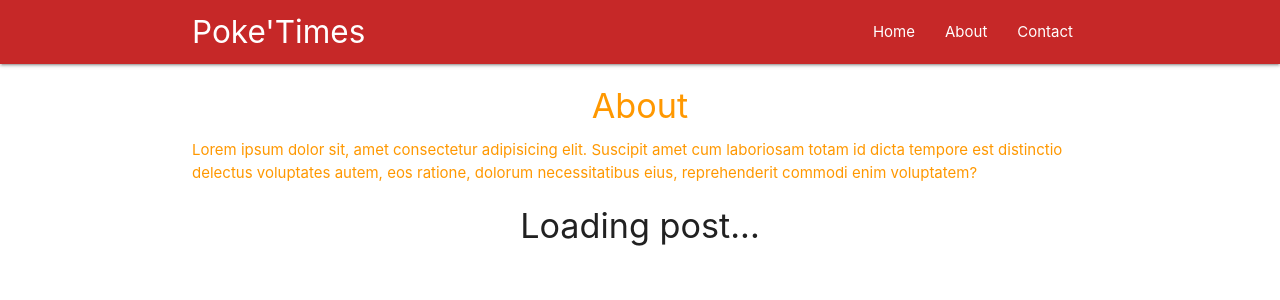
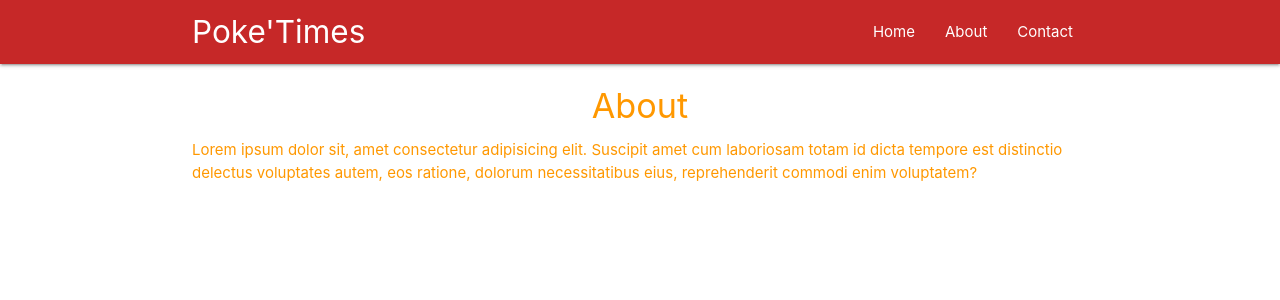
Before and after one commit to ironcarbon/poketimes, a React (Create React App) app: page /about in a window 1280 px wide. Shown: the top 300 px of the page. Built offline with nearby package versions, Linux system fonts and the light colour scheme; no server answers.

Commit message:
Added Switch Tag

```diff
--- a/src/App.js
+++ b/src/App.js
@@ -1,6 +1,6 @@
 import React, { Component } from 'react';
 import Navbar from './Components/Navbar';
-import { BrowserRouter, Route } from 'react-router-dom';
+import { BrowserRouter, Route, Switch } from 'react-router-dom';
 import Home from './Components/Home';
 import About from './Components/About';
 import Contact from './Components/Contact';
@@ -12,10 +12,13 @@ class App extends Component {
       <BrowserRouter>
         <div className="App">
           <Navbar />
-          <Route path='/' exact component={Home} />
-          <Route path='/about' component={About} />
-          <Route path='/contact' component={Contact} />
-          <Route path="/:post_id" component={Post} />
+          <Switch>
+            <Route path='/' exact component={Home} />
+            <Route path='/about' component={About} />
+            <Route path='/contact' component={Contact} />
+            <Route path="/:post_id" component={Post} />
+          </Switch>
+
 
         </div>
       </BrowserRouter>
--- a/src/Components/Post.js
+++ b/src/Components/Post.js
@@ -28,7 +28,7 @@ render(){
                     </div>
                 </div>
     ) : (
-        <div className= "center">Loading post...</div>
+        <div className= "center">Loading posts...</div>
     )
 
     return(
```
